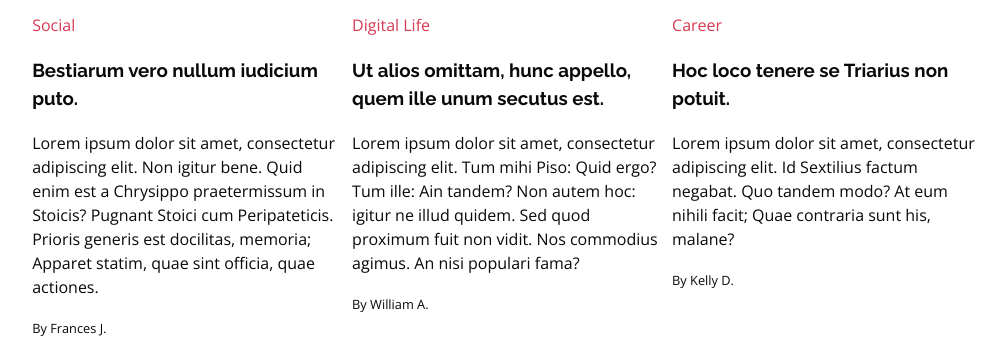
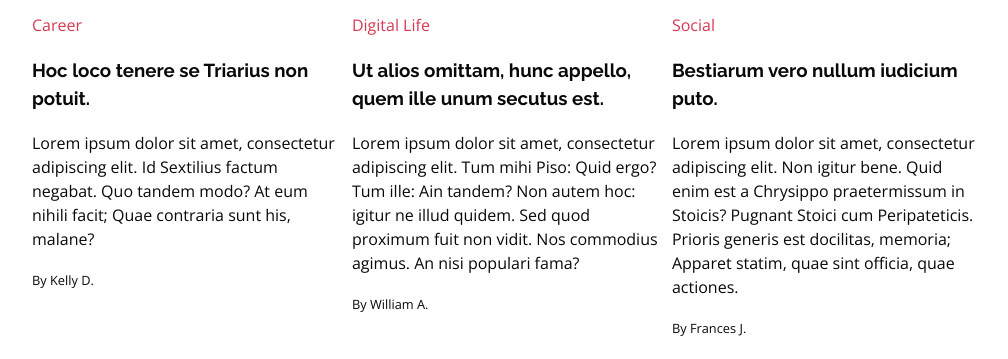
Before and after one commit to winnie54/alx_html_css, a plain HTML site: page flexbox/3-index.html in a window 1280 px wide. Shown: the part 2881-3240 px from the top of the page, without its empty margins (133-1141 px from the left). Drawn offline with nearby package versions, Linux system fonts and the light colour scheme.

```diff
--- a/flexbox/3-styles.css
+++ b/flexbox/3-styles.css
@@ -368,7 +368,7 @@
   }
 
   /* Section Latest news ============================= */
-  .section-latest-news .row{
+  .section-latest-news + .row{
     flex-direction: row-reverse;
   }
 
@@ -376,7 +376,7 @@
 
   /* Section SERVICES ============================= */
 
-  .section-services+.row{
+  .section-services + .row{
     flex-wrap: wrap;
   }
 
```
